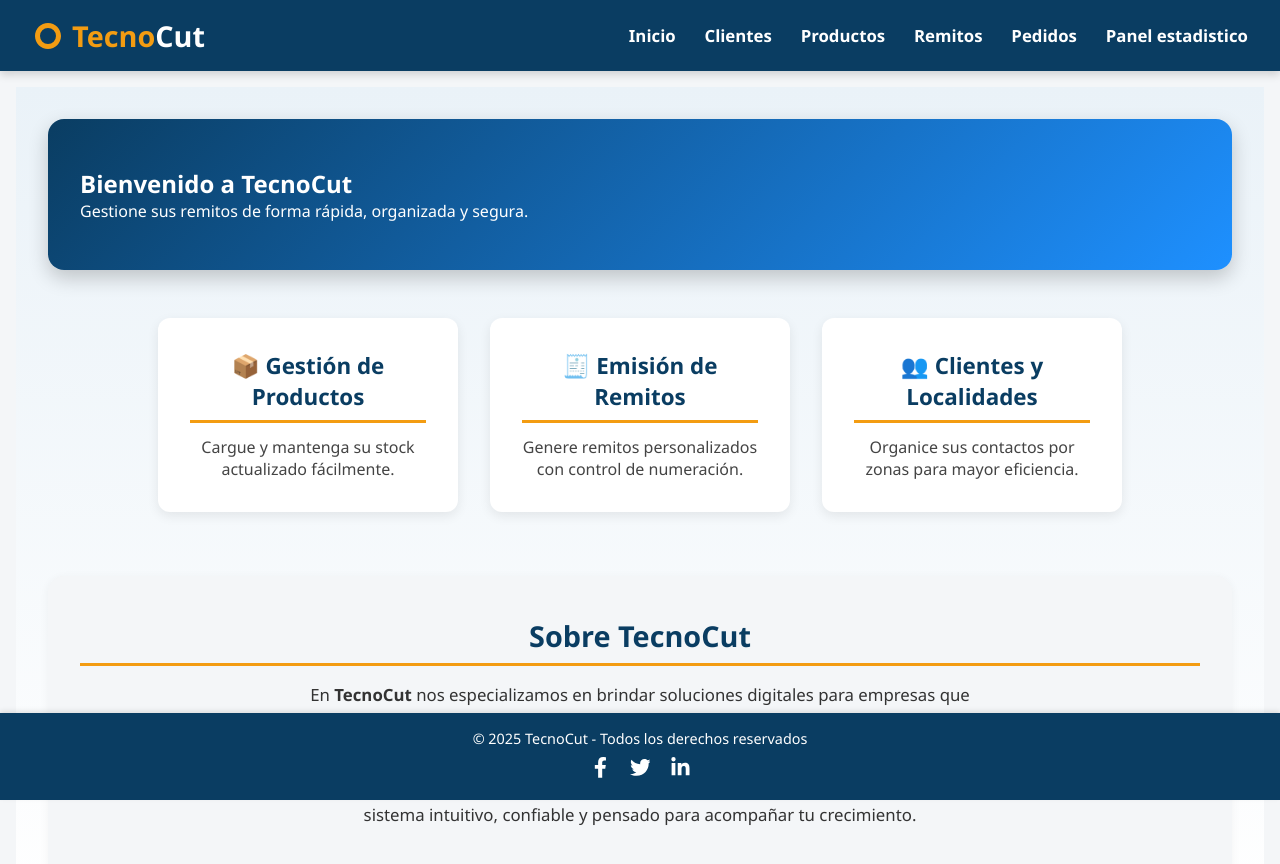
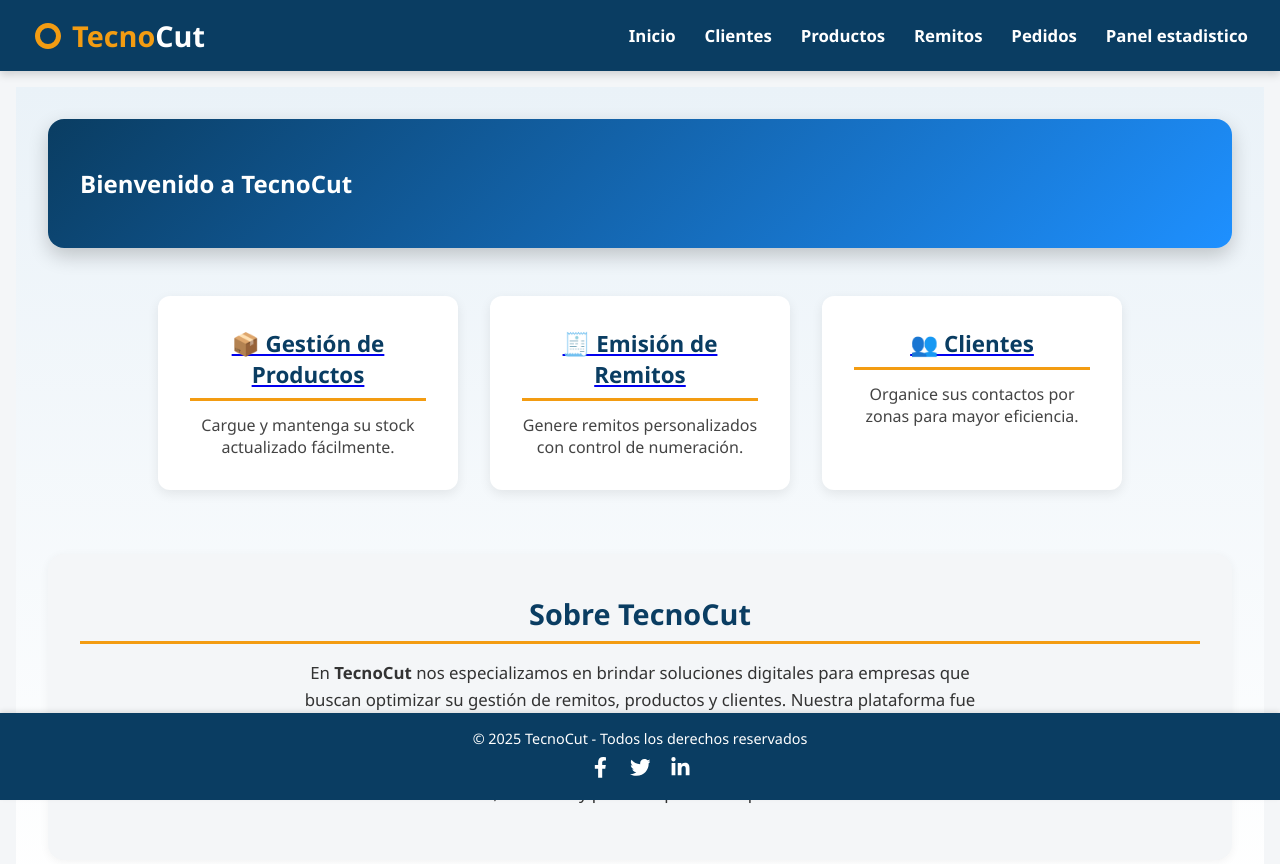
Before and after one commit to Julianm510/proyectofinal-sp, a React (Vite) app: page / in a window 1280 px wide. Shown: the top 864 px of the page. Built offline with nearby package versions, Linux system fonts and the light colour scheme.

Commit message:
Se agregaron links en las cards de home

```diff
--- a/src/components/pages/home/Home.jsx
+++ b/src/components/pages/home/Home.jsx
@@ -1,3 +1,4 @@
+import { Link } from "react-router-dom";
 import "./Home.css";
 
 const Home = () => {
@@ -5,20 +6,29 @@ const Home = () => {
     <div className="home">
       <section className="hero">
         <h1>Bienvenido a TecnoCut</h1>
-        <p>Gestione sus remitos de forma rápida, organizada y segura.</p>
+        <p></p>
       </section>
 
       <section className="features">
         <div className="feature-card">
-          <h2>📦 Gestión de Productos</h2>
+          <Link to="/productos">
+            <h2>📦 Gestión de Productos</h2>
+          </Link>
+
           <p>Cargue y mantenga su stock actualizado fácilmente.</p>
         </div>
         <div className="feature-card">
-          <h2>🧾 Emisión de Remitos</h2>
+          <Link to="/Remitos">
+            <h2>🧾 Emisión de Remitos</h2>
+          </Link>
+
           <p>Genere remitos personalizados con control de numeración.</p>
         </div>
         <div className="feature-card">
-          <h2>👥 Clientes y Localidades</h2>
+          <Link to="/Clientes">
+            <h2>👥 Clientes</h2>
+          </Link>
+
           <p>Organice sus contactos por zonas para mayor eficiencia.</p>
         </div>
       </section>
--- a/src/components/pages/remitos/RemitoDetalle.jsx
+++ b/src/components/pages/remitos/RemitoDetalle.jsx
@@ -84,7 +84,7 @@ const RemitoDetalle = () => {
               ? new Date(remito.fechaRemito).toLocaleDateString()
               : "-"}
           </p>
-          <strong>Estado:</strong> {remito.estado}
+          <strong>Estado:</strong> {remito.estado || "Pendiente"}
         </p>
         <p>
           <strong>Observaciones:</strong> {remito.observaciones}
```
